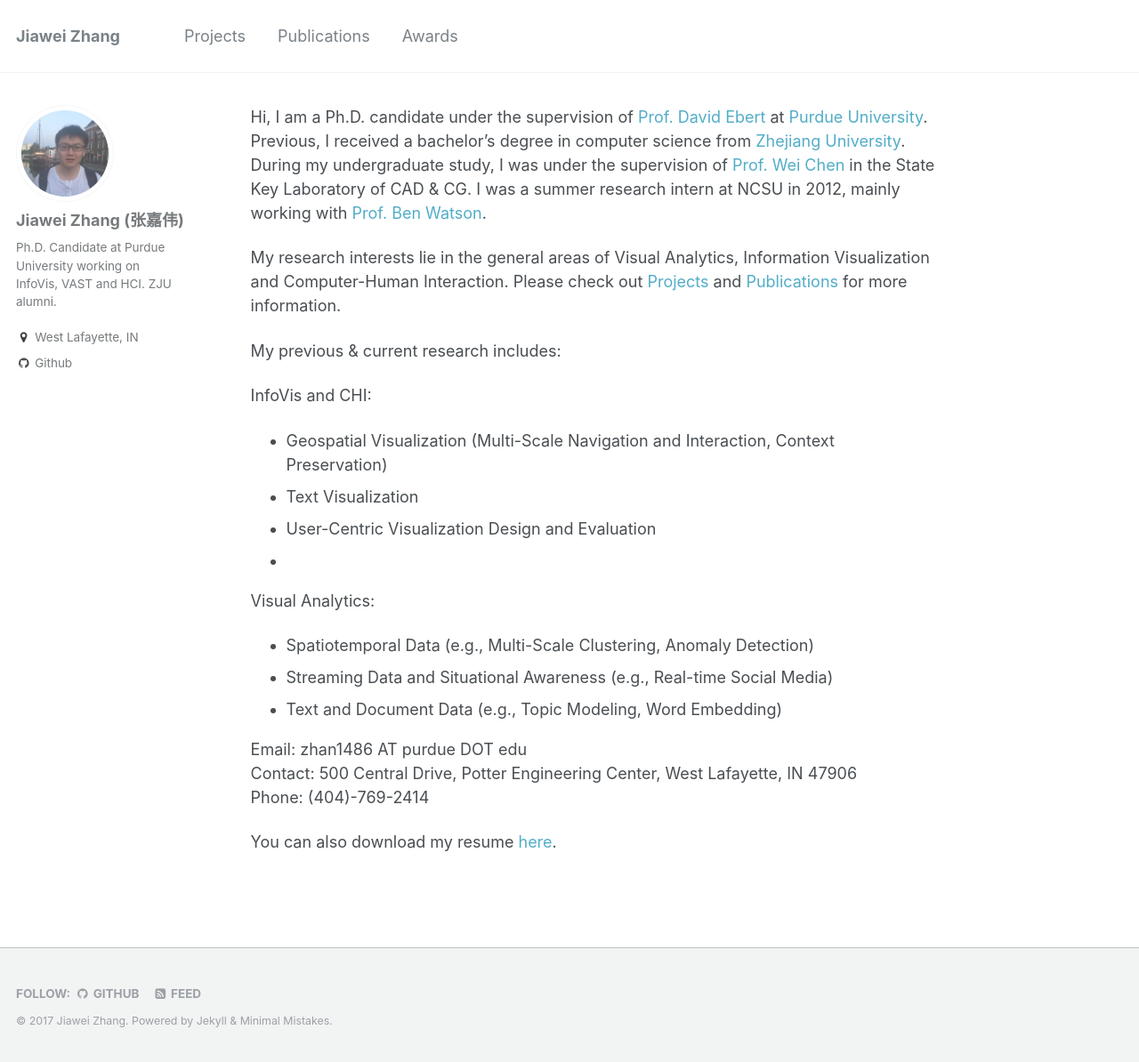
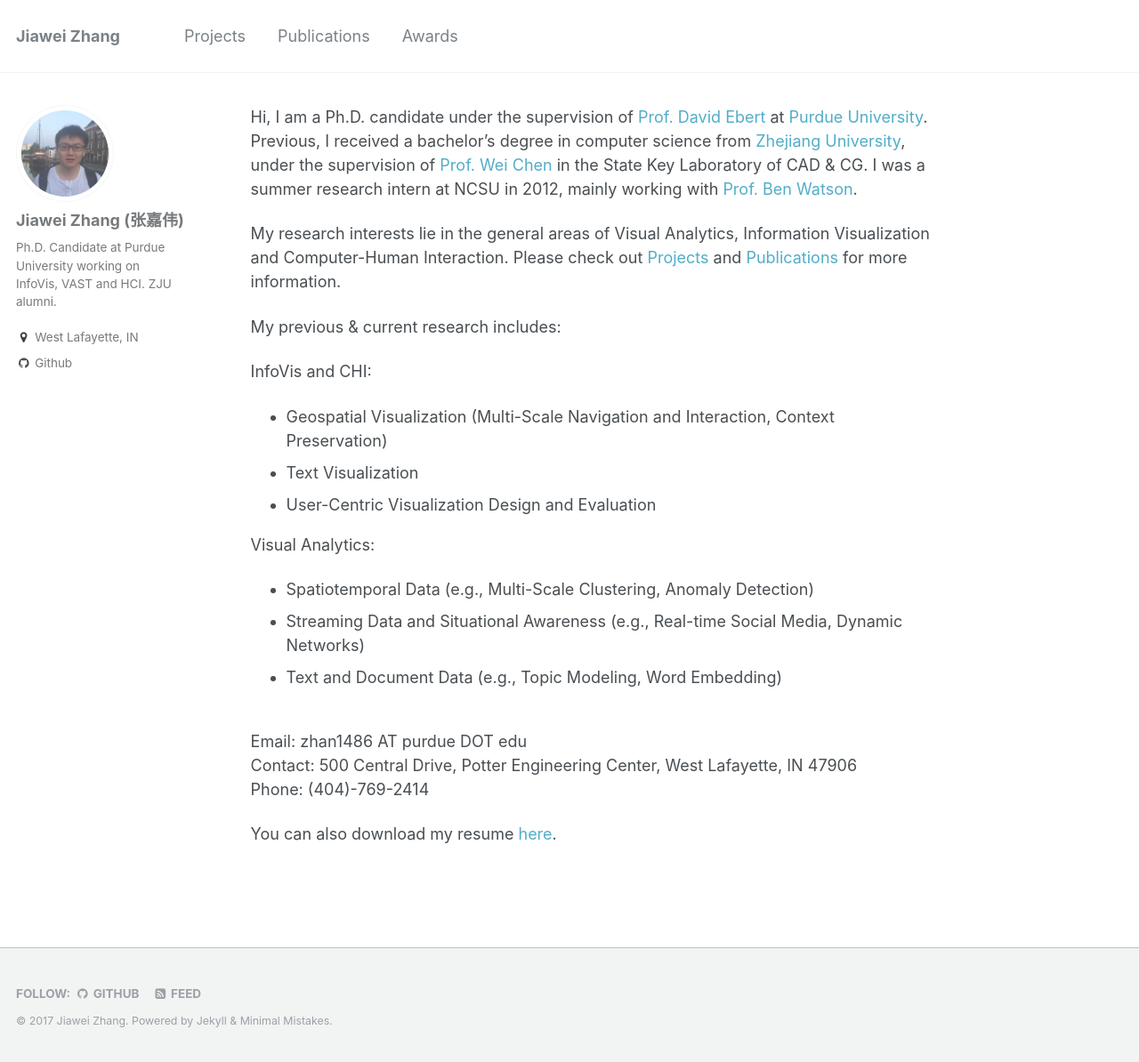
Before and after one commit to rivulet-zhang/rivulet-zhang.github.io, a Jekyll site: the page built from index.md, in a window 1280 px wide and 1194 px high. Shown: the whole window at 89% size. Built offline with Jekyll 4.4.1, drawn with Linux system fonts in a browser that asks for light colours.

Commit message:
initial commit

```diff
--- a/index.md
+++ b/index.md
@@ -4,7 +4,7 @@
 permalink: /
 ---
 Hi, I am a Ph.D. candidate under the supervision of [Prof. David Ebert](https://engineering.purdue.edu/~ebertd) at [Purdue University](http://www.purdue.edu/).
-Previous, I received a bachelor's degree in computer science from [Zhejiang University](http://www.zju.edu.cn/). During my undergraduate study, I was under the supervision of [Prof. Wei Chen](http://www.cad.zju.edu.cn/home/chenwei/) in the State Key Laboratory of CAD &amp; CG. I was a summer research intern at NCSU in 2012, mainly working with [Prof. Ben Watson](https://www.csc.ncsu.edu/people/bwatson).
+Previous, I received a bachelor's degree in computer science from [Zhejiang University](http://www.zju.edu.cn/), under the supervision of [Prof. Wei Chen](http://www.cad.zju.edu.cn/home/chenwei/) in the State Key Laboratory of CAD &amp; CG. I was a summer research intern at NCSU in 2012, mainly working with [Prof. Ben Watson](https://www.csc.ncsu.edu/people/bwatson).
 
 My research interests lie in the general areas of Visual Analytics, Information Visualization and Computer-Human Interaction.
 Please check out [Projects](/projects.html) and [Publications](/publications.html) for more information. <br>
@@ -16,16 +16,16 @@
 <li>Geospatial Visualization (Multi-Scale Navigation and Interaction, Context Preservation)</li>
 <li>Text Visualization</li>
 <li>User-Centric Visualization Design and Evaluation</li>
-<li></li>
 </ul>
 
 Visual Analytics:
 <ul>
 <li>Spatiotemporal Data (e.g., Multi-Scale Clustering, Anomaly Detection)</li>
-<li>Streaming Data and Situational Awareness (e.g., Real-time Social Media)</li>
+<li>Streaming Data and Situational Awareness (e.g., Real-time Social Media, Dynamic Networks)</li>
 <li>Text and Document Data (e.g., Topic Modeling, Word Embedding)</li>
 </ul>
 
+<br>
 Email: zhan1486 AT purdue DOT edu <br>
 Contact: 500 Central Drive, Potter Engineering Center, West Lafayette, IN 47906 <br>
 Phone: (404)-769-2414
```
